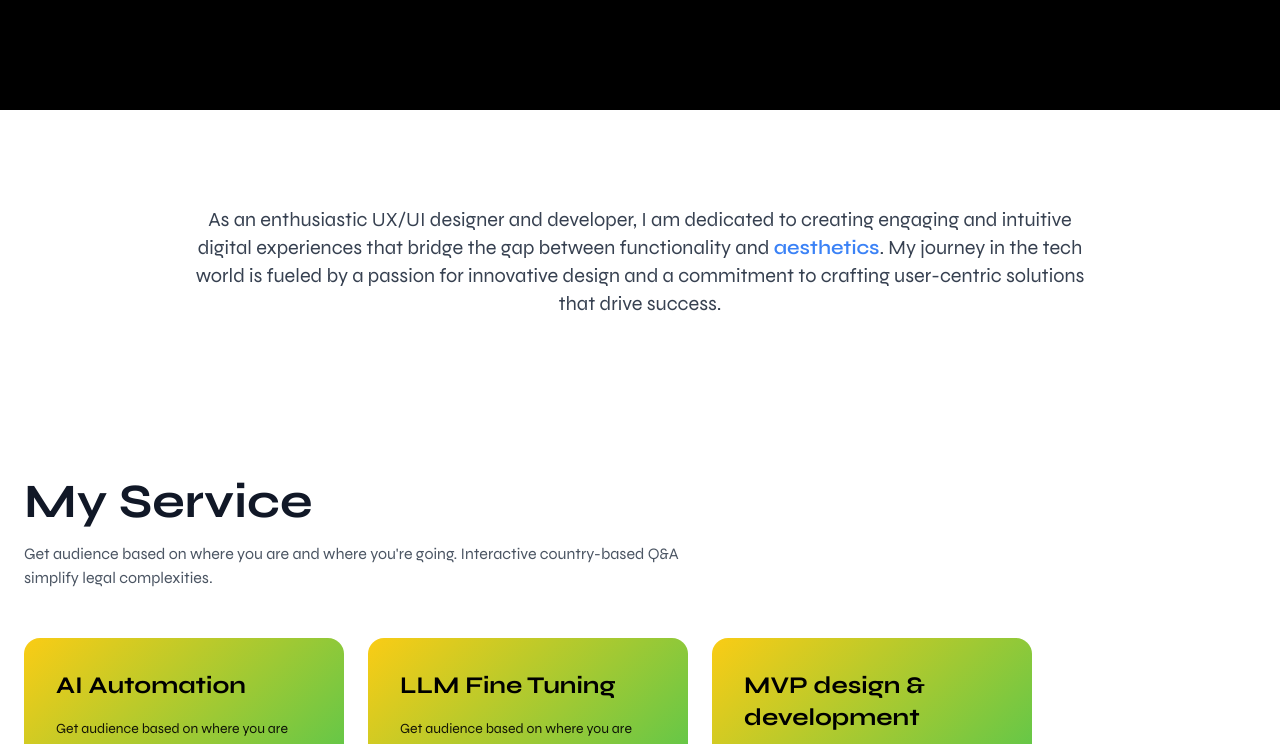
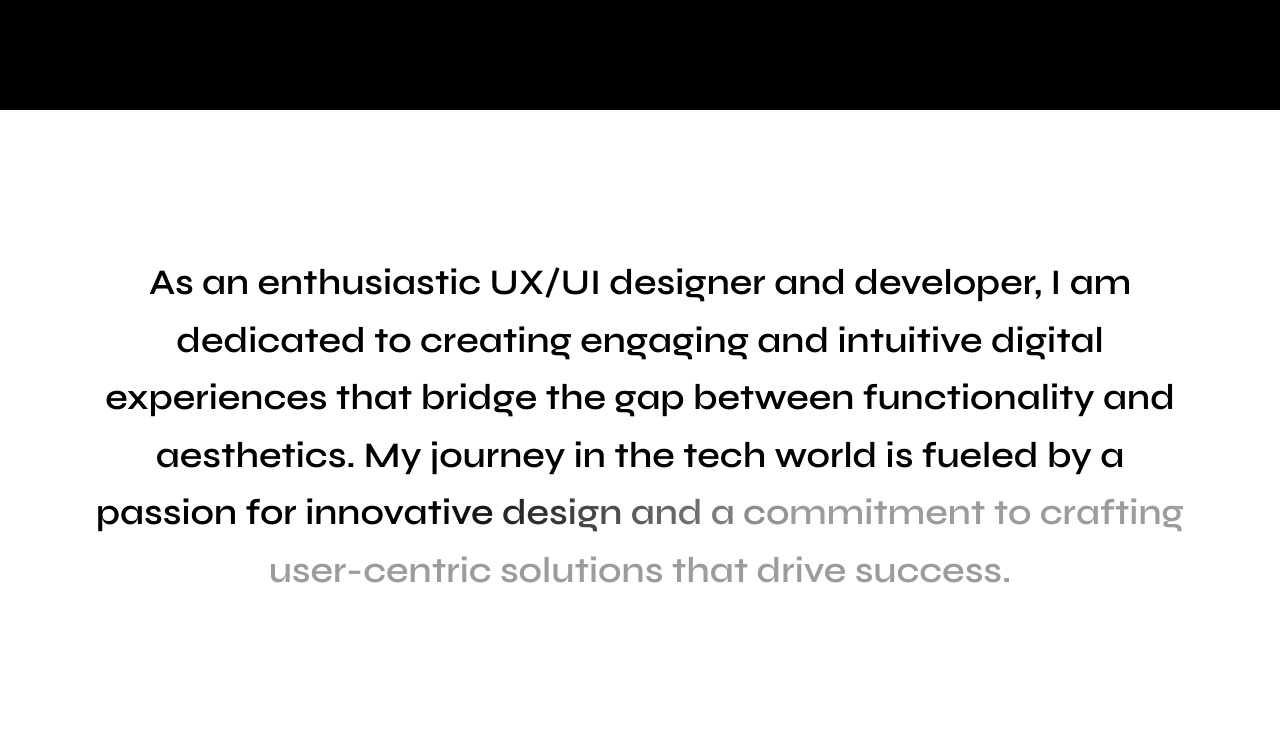
Before and after one commit to afnanahmadtariq/Devstract, a Next.js app: page / in a window 1280 px wide. Shown: the part 784-1528 px from the top of the page. Built offline with nearby package versions, Linux system fonts and the light colour scheme.

Commit message:
Update scroll-text-section.tsx

```diff
--- a/components/scroll-text-section.tsx
+++ b/components/scroll-text-section.tsx
@@ -1,30 +1,61 @@
 "use client"
 
-import { useEffect, useState } from "react"
+import { useEffect, useState, useRef } from "react"
 
 export default function ScrollTextSection() {
   const [scrollProgress, setScrollProgress] = useState(0)
+  const sectionRef = useRef<HTMLElement>(null)
 
   useEffect(() => {
     const handleScroll = () => {
-      const scrollTop = window.scrollY
-      const docHeight = document.documentElement.scrollHeight - window.innerHeight
-      const scrollPercent = scrollTop / docHeight
-      setScrollProgress(Math.min(scrollPercent, 1))
+      if (!sectionRef.current) return
+
+      const rect = sectionRef.current.getBoundingClientRect()
+      const windowHeight = window.innerHeight
+
+      // Calculate progress based on section entering viewport
+      const sectionTop = rect.top
+      const sectionHeight = rect.height
+
+      if (sectionTop > windowHeight) {
+        // Section hasn't entered viewport yet
+        setScrollProgress(0)
+      } else if (sectionTop <= 0) {
+        // Section is fully in view or has passed
+        setScrollProgress(1)
+      } else {
+        // Section is entering viewport
+        const progress = (windowHeight - sectionTop) / windowHeight
+        setScrollProgress(Math.min(progress, 1))
+      }
     }
 
     window.addEventListener("scroll", handleScroll)
+    handleScroll() // Initial calculation
     return () => window.removeEventListener("scroll", handleScroll)
   }, [])
 
+  const text = "As an enthusiastic UX/UI designer and developer, I am dedicated to creating engaging and intuitive digital experiences that bridge the gap between functionality and aesthetics. My journey in the tech world is fueled by a passion for innovative design and a commitment to crafting user-centric solutions that drive success."
+
+  const getLetterColor = (index: number) => {
+    const totalLetters = text.length
+    const letterProgress = (scrollProgress * totalLetters - index) / 20
+    const clampedProgress = Math.max(0, Math.min(1, letterProgress))
+
+    // Gray to black transition
+    const grayValue = 156 - (156 * clampedProgress) // 156 -> 0 (gray to black)
+    return `rgb(${grayValue}, ${grayValue}, ${grayValue})`
+  }
+
   return (
-    <section className="py-24 px-6 bg-white">
-      <div className="text-center max-w-4xl mx-auto">
-        <p className="text-lg md:text-xl text-gray-700 leading-relaxed">
-          As an enthusiastic UX/UI designer and developer, I am dedicated to creating engaging and intuitive digital
-          experiences that bridge the gap between functionality and{" "}
-          <span className="text-blue-500 font-semibold">aesthetics</span>. My journey in the tech world is fueled by a
-          passion for innovative design and a commitment to crafting user-centric solutions that drive success.
+    <section ref={sectionRef} className="py-36 px-6 md:px-24 bg-white">
+      <div className="text-center mx-auto">
+        <p className="text-md md:text-4xl font-semibold leading-[1.6] md:leading-[1.6]">
+          {text.split('').map((char, index) => (
+            <span key={index} style={{ color: getLetterColor(index) }}>
+              {char}
+            </span>
+          ))}
         </p>
       </div>
     </section>
```
